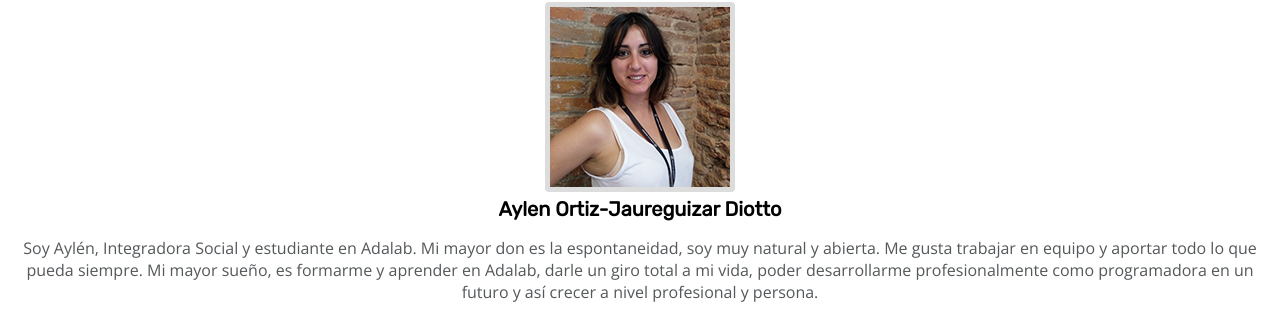
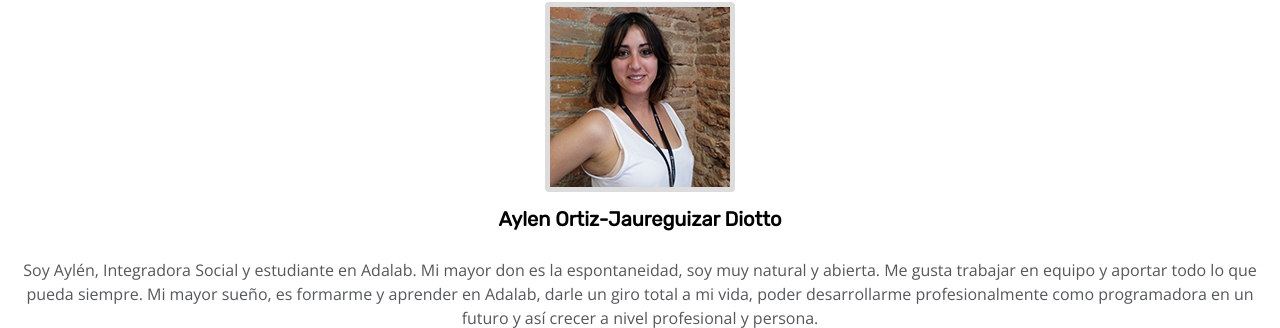
Before and after one commit to ashesnei/d-s1-dracarys, a plain HTML site: page index.html in a window 1280 px wide. Shown: the part 1339-1667 px from the top of the page. Drawn offline with nearby package versions, Linux system fonts and the light colour scheme.

Commit message:
CSS: cambio del atributo line por line-height

```diff
--- a/styles/css.css
+++ b/styles/css.css
@@ -275,14 +275,14 @@ Define las propriedades de la caja (box) LEMA */
   margin:0px 0px 15px 0px;
   font-family: 'Rubik', sans-serif;
   font-size: 20px;
-  line: 45px;
+  line-height: 45px;
 }
 
 .member p {
   font-family: 'Open Sans', sans-serif;
   color: #54585A;
   font-size: 16px;
-  line: 24px;
+  line-height: 24px;
 }
 
 .listaiconos {
```
